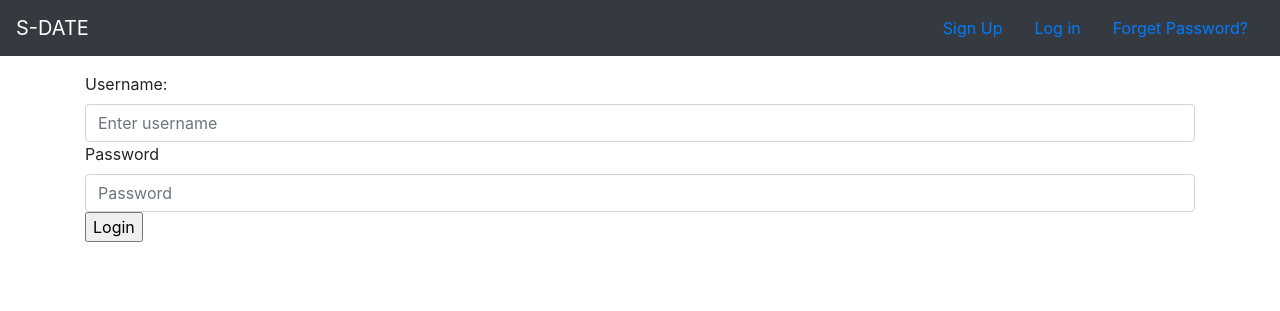
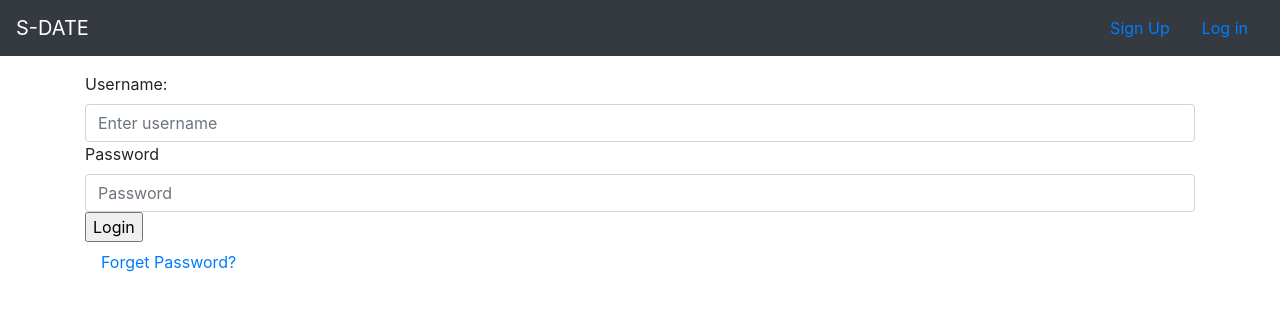
Before and after one commit to peleg11/S-Date, a Django app: page /first_app/user_login/ in a window 1280 px wide. Shown: the top 311 px of the page. Run offline with Django 3.2, Linux system fonts and the light colour scheme; some libraries are stand-ins or nearby versions.

Commit message:
location of reset password butten

```diff
--- a/s_date_project/templates/first_app/log.html
+++ b/s_date_project/templates/first_app/log.html
@@ -18,10 +18,7 @@
   <li class="nav-item">
     <a class="nav-link" href="{% url 'first_app:user_login'%}">Log in</a>
   </li>
-          </li>
-         <li class="nav-item">
-    <a class="nav-link" href="{% url 'password_reset' %}">Forget Password?</a>
-  </li>
+
 </nav>
 <p></p>
 <p></p>
@@ -42,6 +39,10 @@
 
 
   <input type="submit" name="" value="Login">
+
+    <a class="nav-link" href="{% url 'password_reset' %}">Forget Password?</a>
+
+
 </form>
 
 </div>
```
Also changed, not shown: s_date_project/db.sqlite3.
